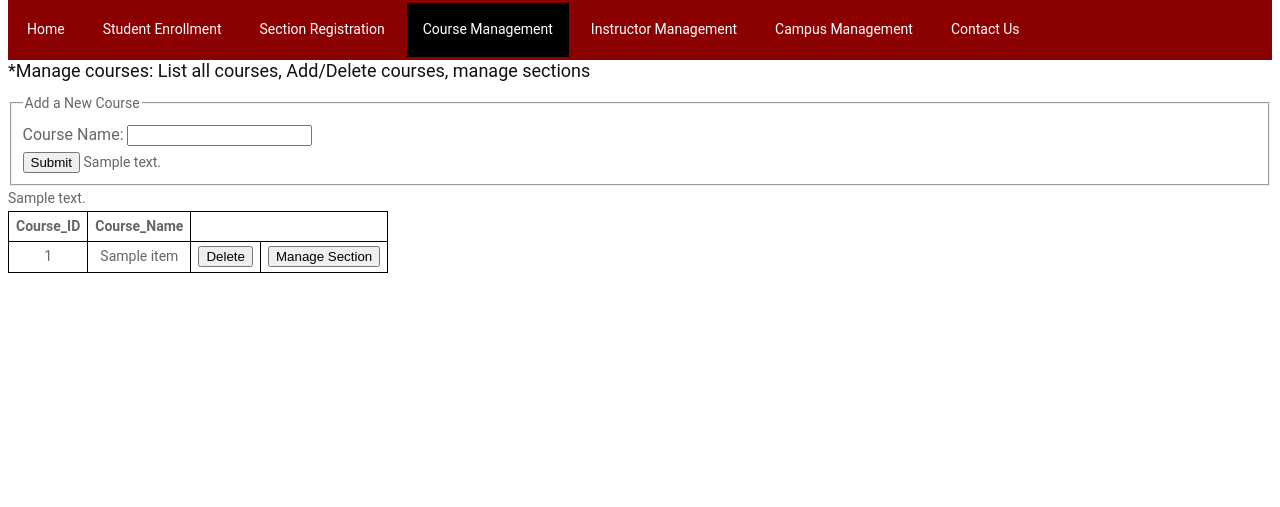
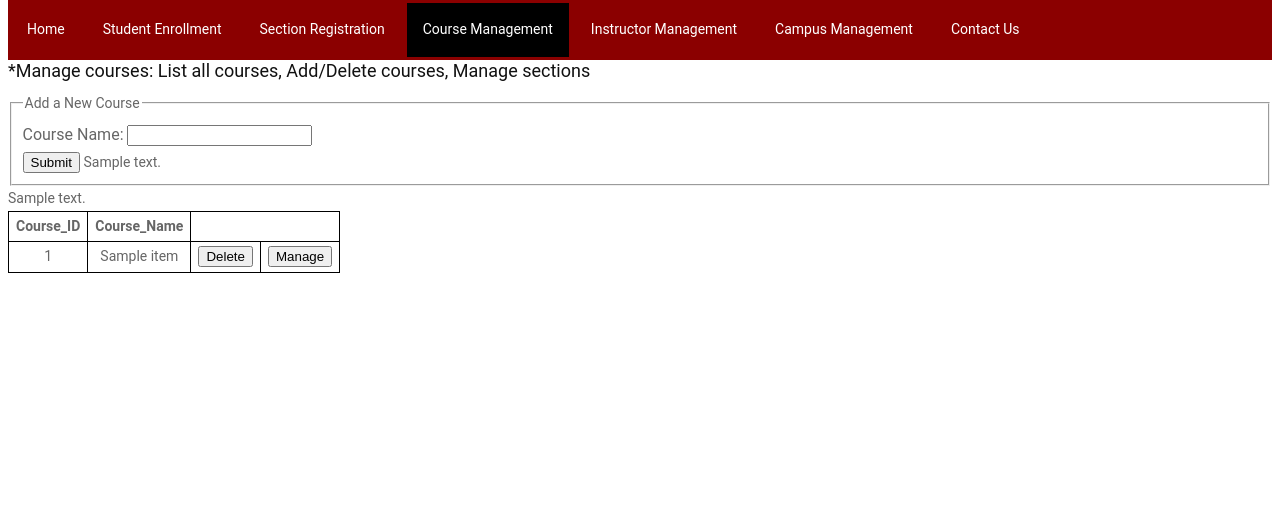
Before and after one commit to lyanita/cs340-project, a Flask app: template templates/courses.html in a window 1280 px wide. Shown: the part 83-590 px from the top of the page. Run offline with Flask 2, Linux system fonts and the light colour scheme; the template is opened without the code that fills it: most values are stand-ins (such as "Sample title", 1, 10 or a date in 2020).

Commit message:
Changed Manage button

```diff
--- a/templates/courses.html
+++ b/templates/courses.html
@@ -22,7 +22,7 @@
         </ul>
     </div>
 
-    <h4>*Manage courses: List all courses, Add/Delete courses, manage sections</h4>
+    <h4>*Manage courses: List all courses, Add/Delete courses, Manage sections</h4>
 
     <!-- Form (Add Course) -->
     <div class="courses-forms">
@@ -55,7 +55,7 @@
                     <td>{{ item['course_name'] }}</td>
                     <td> <input type='button' name='delete' value='Delete'
                         onclick="window.location='/delete-course/{{ item['course_id'] }}'"></td>
-                    <td><input type="button" name="manage_section" value="Manage Section"
+                    <td><input type="button" name="manage_section" value="Manage"
                         onclick="window.location='/manage-section/{{ item['course_id'] }}'"/></td>
                 </tr>
                 {% endfor %}
```
